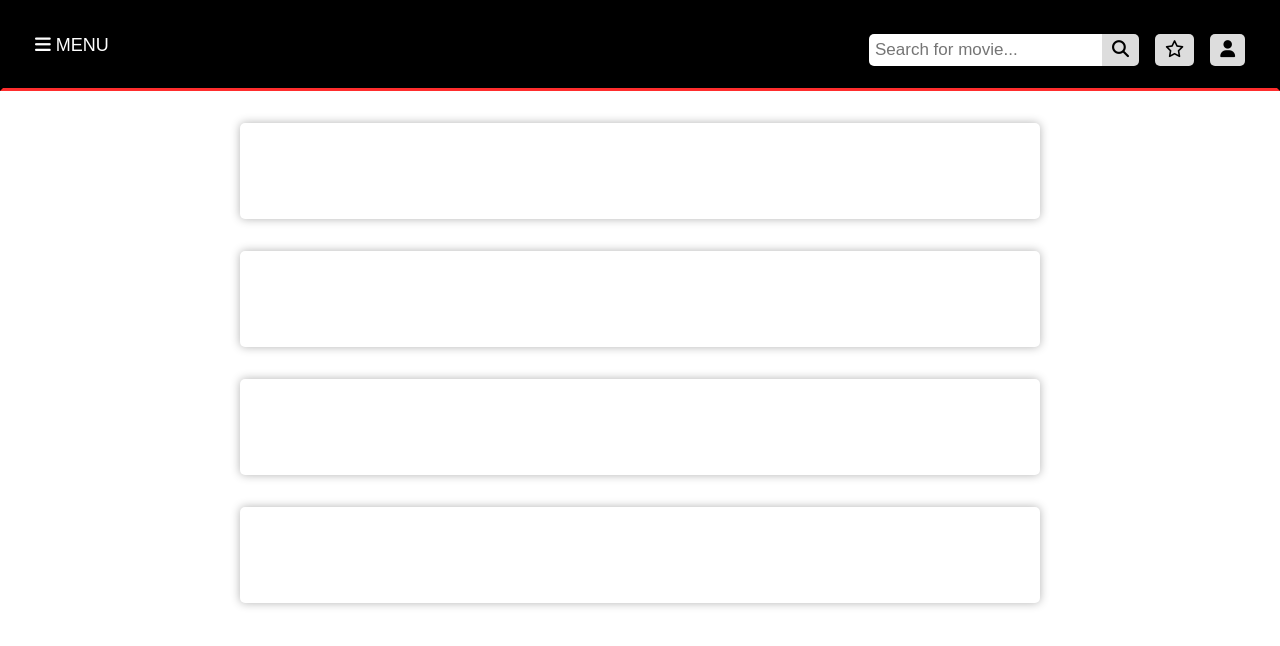
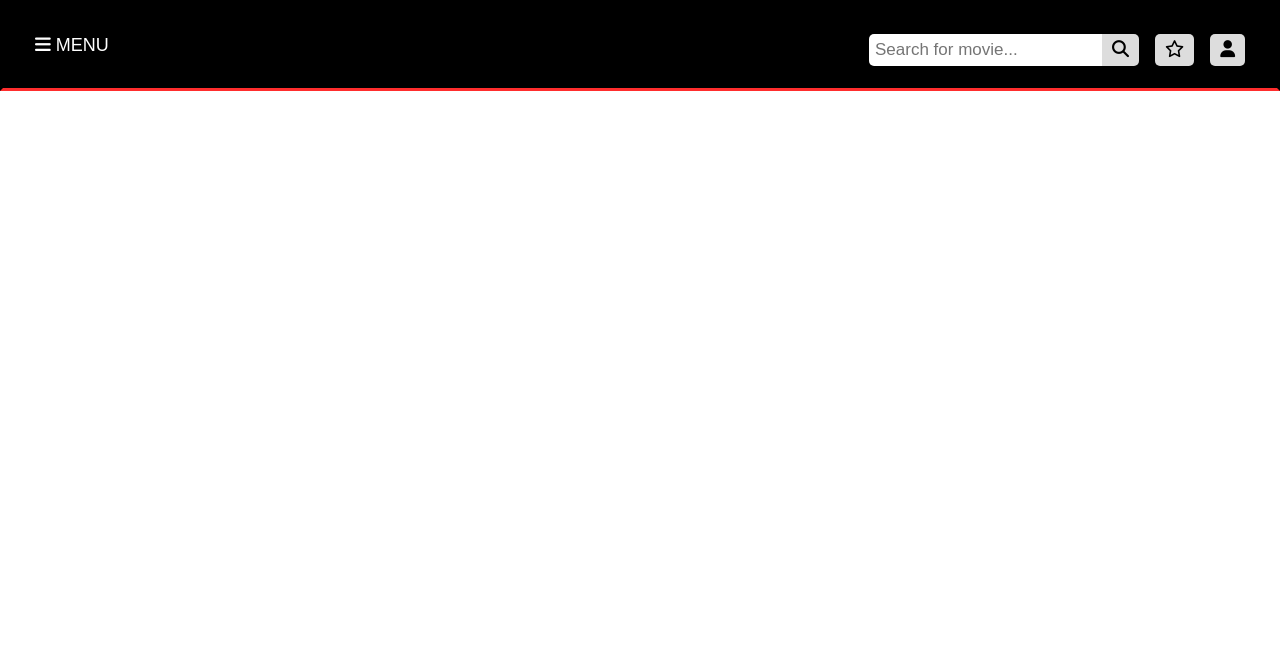
Before and after one commit to ellasig/GER, a plain HTML site: page favorites.html in a window 1280 px wide. Drawn offline with Linux system fonts and the light colour scheme.

Commit message:
fixed something can't remember what :D

```diff
--- a/favorites.html
+++ b/favorites.html
@@ -34,10 +34,7 @@
             </div>
         </section>
         <div id="main">
-            <div class="movie-card"></div>
-            <div class="movie-card"></div>
-            <div class="movie-card"></div>
-            <div class="movie-card"></div>
-        </div>
+					<div id="movie-container"></div>
+			</div>
 	</body>
 </html>
```
